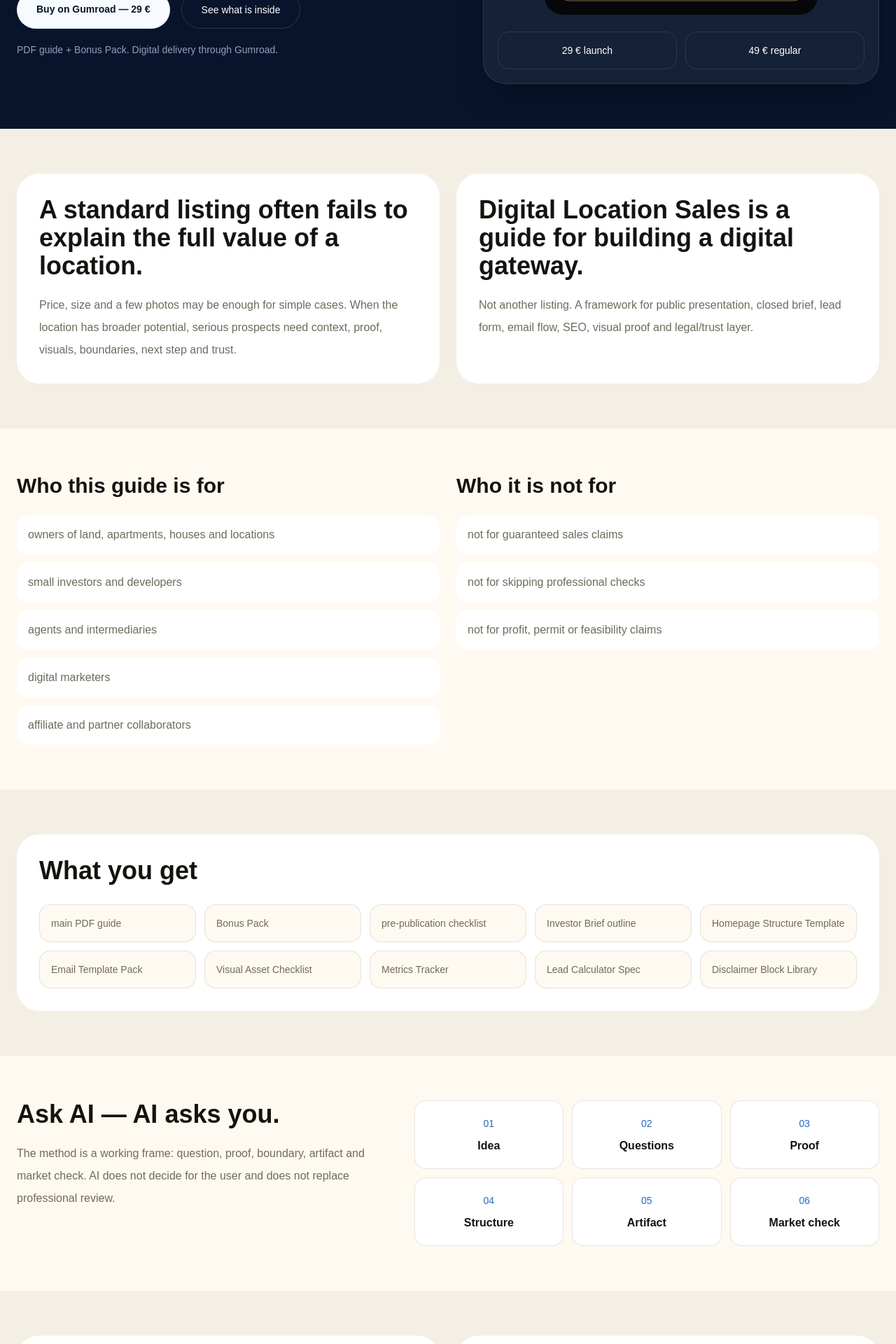
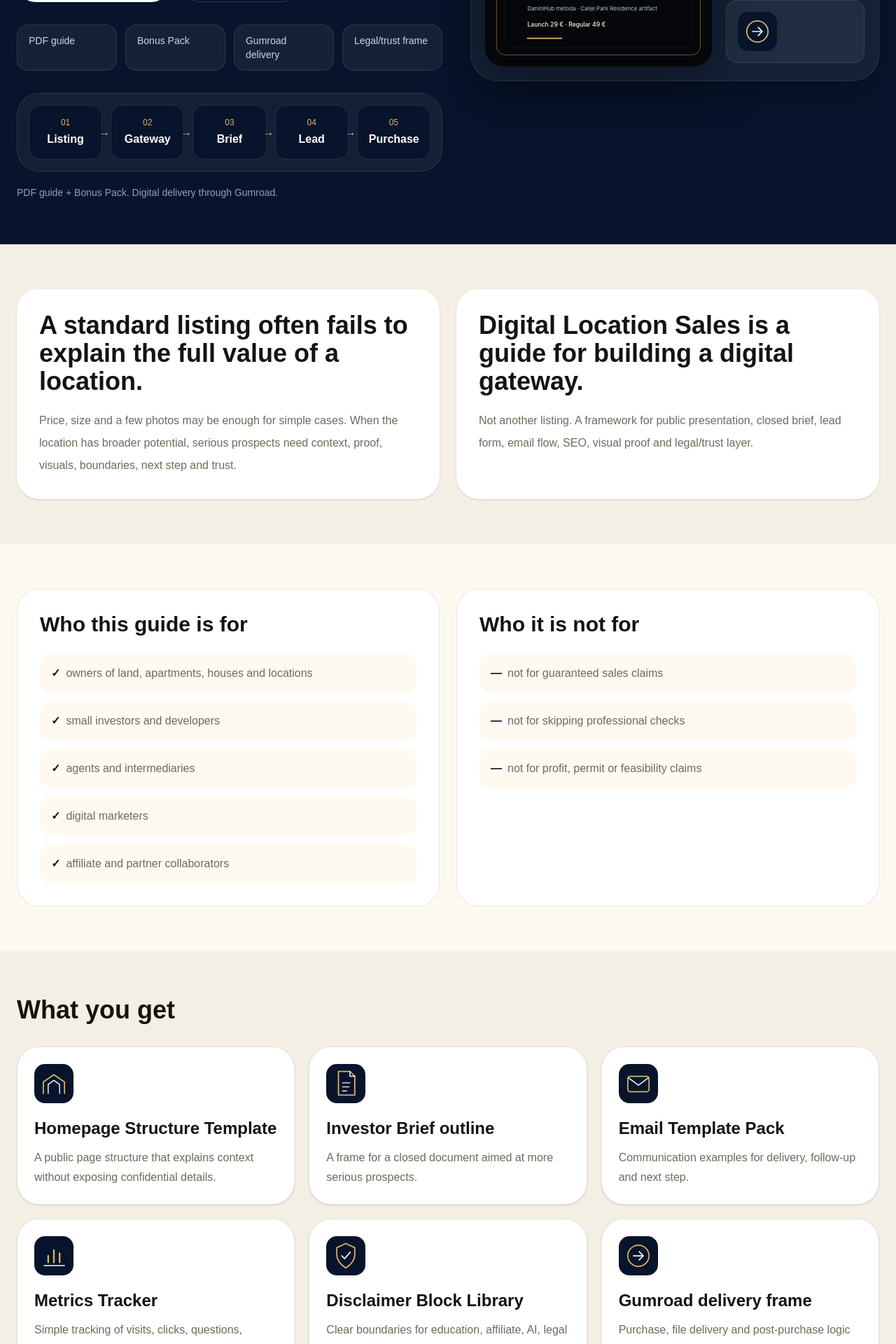
Before and after one commit to danininet/danininet, a Next.js app: page /en/proizvodi/digitalna-prodaja-lokacije in a window 1280 px wide. Shown: the part 720-2640 px from the top of the page at 70% size. Built offline with nearby package versions, Linux system fonts and the light colour scheme; no server answers.

Commit message:
Upgrade DPL landing page with visual funnel system

```diff
--- a/app/[locale]/proizvodi/digitalna-prodaja-lokacije/page.tsx
+++ b/app/[locale]/proizvodi/digitalna-prodaja-lokacije/page.tsx
@@ -3,6 +3,7 @@ import Link from "next/link";
 import { SiteShell, normalizeLocale, localizedPath } from "@/components/layout/SiteShell";
 
 type Locale = "sr" | "de" | "en";
+type VisualKey = "gateway" | "brief" | "email" | "trust" | "metrics" | "gumroad";
 
 type PageCopy = {
   eyebrow: string;
@@ -13,6 +14,8 @@ type PageCopy = {
   price: string;
   regular: string;
   micro: string;
+  heroBadges: string[];
+  visualFlow: string[];
   problemTitle: string;
   problemText: string;
   productTitle: string;
@@ -22,7 +25,7 @@ type PageCopy = {
   notForTitle: string;
   notFor: string[];
   includesTitle: string;
-  includes: string[];
+  includes: { key: VisualKey; title: string; text: string }[];
   methodTitle: string;
   methodText: string;
   methodSteps: string[];
@@ -46,6 +49,8 @@ const copy: Record<Locale, PageCopy> = {
     price: "29 € launch",
     regular: "49 € regular",
     micro: "PDF vodič + Bonus Pack. Digitalna isporuka preko Gumroad-a.",
+    heroBadges: ["PDF vodič", "Bonus Pack", "Gumroad delivery", "Legal/trust okvir"],
+    visualFlow: ["Oglas", "Gateway", "Brief", "Lead", "Kupovina"],
     problemTitle: "Običan oglas često ne objašnjava punu vrednost lokacije.",
     problemText: "Cena, površina i nekoliko fotografija mogu biti dovoljni za jednostavnu nekretninu. Ali kada lokacija ima širi potencijal, ozbiljniji interesent traži kontekst, dokaz, vizuale, granice, sledeći korak i poverenje.",
     productTitle: "Digitalna prodaja lokacije je vodič za izgradnju digitalnog gateway-a.",
@@ -55,7 +60,14 @@ const copy: Record<Locale, PageCopy> = {
     notForTitle: "Za koga nije",
     notFor: ["nije za one koji traže garanciju prodaje", "nije za preskakanje pravne, urbanističke, tehničke ili finansijske provere", "nije za tvrdnje o profitu, dozvolama ili izvodljivosti"],
     includesTitle: "Šta dobijaš",
-    includes: ["glavni PDF vodič", "Bonus Pack", "checklist pre objave", "Investor Brief outline", "Homepage Structure Template", "Email Template Pack", "Visual Asset Checklist", "Metrics Tracker", "Lead Calculator Spec", "Disclaimer Block Library"],
+    includes: [
+      { key: "gateway", title: "Homepage Structure Template", text: "Struktura javne stranice koja objašnjava lokaciju bez otkrivanja poverljivih detalja." },
+      { key: "brief", title: "Investor Brief outline", text: "Okvir za zatvoreni dokument namenjen ozbiljnijim interesentima." },
+      { key: "email", title: "Email Template Pack", text: "Primeri komunikacije za isporuku, follow-up i sledeći korak." },
+      { key: "metrics", title: "Metrics Tracker", text: "Jednostavno merenje poseta, klikova, pitanja, kupovina i signala tržišta." },
+      { key: "trust", title: "Disclaimer Block Library", text: "Blokovi za jasne granice: edukacija, affiliate, AI, legal i health napomene." },
+      { key: "gumroad", title: "Gumroad delivery okvir", text: "Kupovina, isporuka fajlova i post-purchase logika bez support ručne prodaje." },
+    ],
     methodTitle: "Pitaj AI — AI pita tebe.",
     methodText: "Metoda se koristi kao radni okvir: pitanje, dokaz, granica, artifact i provera tržišta. AI ne odlučuje umesto korisnika i ne zamenjuje stručnu proveru.",
     methodSteps: ["Ideja", "Pitanja", "Dokazi", "Struktura", "Artifact", "Tržišna provera"],
@@ -77,6 +89,8 @@ const copy: Record<Locale, PageCopy> = {
     price: "29 € Launch",
     regular: "49 € regulär",
     micro: "PDF-Leitfaden + Bonus Pack. Digitale Lieferung über Gumroad.",
+    heroBadges: ["PDF-Leitfaden", "Bonus Pack", "Gumroad Delivery", "Legal/Trust Rahmen"],
+    visualFlow: ["Anzeige", "Gateway", "Brief", "Lead", "Kauf"],
     problemTitle: "Eine normale Anzeige erklärt oft nicht den vollen Wert eines Standorts.",
     problemText: "Preis, Fläche und ein paar Fotos reichen bei einfachen Objekten. Bei stärkerem Potenzial braucht ein seriöser Interessent Kontext, Belege, Visuals, Grenzen, nächsten Schritt und Vertrauen.",
     productTitle: "Digitaler Verkauf von Standorten ist ein Leitfaden für einen digitalen Gateway.",
@@ -86,7 +100,14 @@ const copy: Record<Locale, PageCopy> = {
     notForTitle: "Für wen er nicht ist",
     notFor: ["nicht für Garantieversprechen", "nicht zum Überspringen fachlicher Prüfungen", "nicht für Profit-, Genehmigungs- oder Machbarkeitsbehauptungen"],
     includesTitle: "Was enthalten ist",
-    includes: ["Haupt-PDF", "Bonus Pack", "Checkliste", "Investor Brief Outline", "Homepage Structure Template", "Email Template Pack", "Visual Asset Checklist", "Metrics Tracker", "Lead Calculator Spec", "Disclaimer Block Library"],
+    includes: [
+      { key: "gateway", title: "Homepage Structure Template", text: "Struktur für eine öffentliche Seite, die Kontext zeigt, ohne Vertrauliches offenzulegen." },
+      { key: "brief", title: "Investor Brief outline", text: "Rahmen für ein geschlossenes Dokument für ernstere Interessenten." },
+      { key: "email", title: "Email Template Pack", text: "Kommunikation für Lieferung, Follow-up und nächsten Schritt." },
+      { key: "metrics", title: "Metrics Tracker", text: "Messung von Besuchen, Klicks, Fragen, Käufen und Marktsignalen." },
+      { key: "trust", title: "Disclaimer Block Library", text: "Klare Grenzen für Bildung, Affiliate, KI, Legal und Health Hinweise." },
+      { key: "gumroad", title: "Gumroad Delivery Rahmen", text: "Kauf, Dateilieferung und Post-Purchase Logik ohne manuelle Support-Verkäufe." },
+    ],
     methodTitle: "Frag die KI — die KI fragt dich.",
     methodText: "Die Methode ist ein Arbeitsrahmen: Frage, Beleg, Grenze, Artifact und Marktprüfung. KI entscheidet nicht und ersetzt keine fachliche Prüfung.",
     methodSteps: ["Idee", "Fragen", "Belege", "Struktur", "Artifact", "Marktprüfung"],
@@ -108,6 +129,8 @@ const copy: Record<Locale, PageCopy> = {
     price: "29 € launch",
     regular: "49 € regular",
     micro: "PDF guide + Bonus Pack. Digital delivery through Gumroad.",
+    heroBadges: ["PDF guide", "Bonus Pack", "Gumroad delivery", "Legal/trust frame"],
+    visualFlow: ["Listing", "Gateway", "Brief", "Lead", "Purchase"],
     problemTitle: "A standard listing often fails to explain the full value of a location.",
     problemText: "Price, size and a few photos may be enough for simple cases. When the location has broader potential, serious prospects need context, proof, visuals, boundaries, next step and trust.",
     productTitle: "Digital Location Sales is a guide for building a digital gateway.",
@@ -117,7 +140,14 @@ const copy: Record<Locale, PageCopy> = {
     notForTitle: "Who it is not for",
     notFor: ["not for guaranteed sales claims", "not for skipping professional checks", "not for profit, permit or feasibility claims"],
     includesTitle: "What you get",
-    includes: ["main PDF guide", "Bonus Pack", "pre-publication checklist", "Investor Brief outline", "Homepage Structure Template", "Email Template Pack", "Visual Asset Checklist", "Metrics Tracker", "Lead Calculator Spec", "Disclaimer Block Library"],
+    includes: [
+      { key: "gateway", title: "Homepage Structure Template", text: "A public page structure that explains context without exposing confidential details." },
+      { key: "brief", title: "Investor Brief outline", text: "A frame for a closed document aimed at more serious prospects." },
+      { key: "email", title: "Email Template Pack", text: "Communication examples for delivery, follow-up and next step." },
+      { key: "metrics", title: "Metrics Tracker", text: "Simple tracking of visits, clicks, questions, purchases and market signals." },
+      { key: "trust", title: "Disclaimer Block Library", text: "Clear boundaries for education, affiliate, AI, legal and health notes." },
+      { key: "gumroad", title: "Gumroad delivery frame", text: "Purchase, file delivery and post-purchase logic without manual support selling." },
+    ],
     methodTitle: "Ask AI — AI asks you.",
     methodText: "The method is a working frame: question, proof, boundary, artifact and market check. AI does not decide for the user and does not replace professional review.",
     methodSteps: ["Idea", "Questions", "Proof", "Structure", "Artifact", "Market check"],
@@ -132,9 +162,54 @@ const copy: Record<Locale, PageCopy> = {
   },
 };
 
+function path(lang: Locale, route: "blog" | "support") {
+  return localizedPath(lang, route);
+}
+
 function Section({ children, tone = "light" }: { children: React.ReactNode; tone?: "light" | "cream" | "dark" }) {
   const cls = tone === "dark" ? "bg-[#07142b] text-white" : tone === "cream" ? "bg-[#f4efe5] text-[#15130f]" : "bg-[#fffaf1] text-[#15130f]";
   return <section className={cls}><div className="mx-auto max-w-7xl px-6 py-16">{children}</div></section>;
+}
+
+function LineIcon({ type }: { type: VisualKey }) {
+  return (
+    <svg viewBox="0 0 96 96" className="h-14 w-14" fill="none" aria-hidden="true">
+      <rect width="96" height="96" rx="26" fill="#07142B" />
+      {type === "gateway" && <><path d="M22 72V44L48 26L74 44V72" stroke="#D7B46A" strokeWidth="3" strokeLinecap="round" strokeLinejoin="round"/><path d="M34 72V50L48 40L62 50V72" stroke="#F7FBFF" strokeWidth="2.4" strokeLinecap="round" strokeLinejoin="round"/></>}
+      {type === "brief" && <><path d="M30 18H58L70 30V76H30V18Z" stroke="#D7B46A" strokeWidth="3" strokeLinejoin="round"/><path d="M58 18V30H70M40 46H58M40 56H56M40 66H50" stroke="#F7FBFF" strokeWidth="2.4" strokeLinecap="round" strokeLinejoin="round"/></>}
+      {type === "email" && <><rect x="22" y="30" width="52" height="38" rx="6" stroke="#D7B46A" strokeWidth="3"/><path d="M24 34L48 52L72 34" stroke="#F7FBFF" strokeWidth="2.4" strokeLinecap="round" strokeLinejoin="round"/></>}
+      {type === "metrics" && <><path d="M24 72H74" stroke="#F7FBFF" strokeWidth="2.4" strokeLinecap="round"/><path d="M34 64V48M48 64V34M62 64V42" stroke="#D7B46A" strokeWidth="4" strokeLinecap="round"/></>}
+      {type === "trust" && <><path d="M48 18L70 28V46C70 60 60 70 48 78C36 70 26 60 26 46V28L48 18Z" stroke="#D7B46A" strokeWidth="3" strokeLinejoin="round"/><path d="M38 48L45 55L59 39" stroke="#F7FBFF" strokeWidth="3" strokeLinecap="round" strokeLinejoin="round"/></>}
+      {type === "gumroad" && <><circle cx="48" cy="48" r="26" stroke="#D7B46A" strokeWidth="3"/><path d="M36 48H60M50 38L60 48L50 58" stroke="#F7FBFF" strokeWidth="3" strokeLinecap="round" strokeLinejoin="round"/></>}
+    </svg>
+  );
+}
+
+function HeroFlow({ items }: { items: string[] }) {
+  return (
+    <div className="mt-8 rounded-[2rem] border border-white/10 bg-white/[0.05] p-4">
+      <div className="grid gap-3 md:grid-cols-5">
+        {items.map((item, index) => (
+          <div key={item} className="relative rounded-2xl border border-white/10 bg-[#07142b] p-4 text-center">
+            <span className="block text-xs text-[#d7b46a]">0{index + 1}</span>
+            <span className="mt-1 block font-semibold text-white">{item}</span>
+            {index < items.length - 1 ? <span className="absolute -right-3 top-1/2 hidden -translate-y-1/2 text-[#d7b46a] md:block">→</span> : null}
+          </div>
+        ))}
+      </div>
+    </div>
+  );
+}
+
+function ChecklistColumn({ title, items, mark }: { title: string; items: string[]; mark: string }) {
+  return (
+    <article className="rounded-[2rem] border border-black/10 bg-white p-8">
+      <h2 className="text-3xl font-semibold">{title}</h2>
+      <ul className="mt-6 grid gap-3">
+        {items.map((x) => <li key={x} className="rounded-2xl bg-[#fffaf1] p-4 text-[#706a5d]"><strong className="mr-2 text-[#07142b]">{mark}</strong>{x}</li>)}
+      </ul>
+    </article>
+  );
 }
 
 export default async function ProductPage({ params }: { params: Promise<{ locale: string }> }) {
@@ -145,8 +220,9 @@ export default async function ProductPage({ params }: { params: Promise<{ locale
 
   return (
     <SiteShell locale={lang} currentPath={localizedPath(lang, "dpl")}>
-      <section className="bg-[#07142b] text-white">
-        <div className="mx-auto grid max-w-7xl gap-10 px-6 py-16 lg:grid-cols-[1.05fr_0.95fr] lg:items-center">
+      <section className="relative overflow-hidden bg-[#07142b] text-white">
+        <div className="absolute inset-0 bg-[radial-gradient(circle_at_16%_8%,rgba(215,180,106,0.18),transparent_32%),radial-gradient(circle_at_84%_14%,rgba(68,130,190,0.20),transparent_34%)]" />
+        <div className="relative mx-auto grid max-w-7xl gap-10 px-6 py-16 lg:grid-cols-[1.02fr_0.98fr] lg:items-center">
           <div>
             <p className="text-sm uppercase tracking-[0.24em] text-[#d7b46a]">{t.eyebrow}</p>
             <h1 className="mt-5 max-w-4xl text-5xl font-semibold leading-tight tracking-tight md:text-6xl">{t.title}</h1>
@@ -155,31 +231,37 @@ export default async function ProductPage({ params }: { params: Promise<{ locale
               <Link href={checkoutUrl} className="rounded-full bg-[#f7fbff] px-7 py-4 text-sm font-semibold text-[#07142b]">{t.buy}</Link>
               <a href="#inside" className="rounded-full border border-white/15 px-7 py-4 text-sm font-medium text-white">{t.inside}</a>
             </div>
+            <div className="mt-8 grid gap-3 sm:grid-cols-2 lg:grid-cols-4">
+              {t.heroBadges.map((badge) => <span key={badge} className="rounded-2xl border border-white/10 bg-white/[0.06] px-4 py-3 text-sm text-slate-300">{badge}</span>)}
+            </div>
+            <HeroFlow items={t.visualFlow} />
             <p className="mt-5 text-sm text-slate-400">{t.micro}</p>
           </div>
-          <aside className="rounded-[2rem] border border-white/10 bg-white/[0.06] p-5 shadow-2xl">
-            <Image src="/images/products/digitalna-prodaja-lokacije-cover.svg" alt="Digitalna prodaja lokacije cover" width={900} height={1272} priority className="mx-auto h-auto w-full max-w-[390px] rounded-[1.6rem]" />
-            <div className="mt-6 grid grid-cols-2 gap-3 text-sm">
-              <span className="rounded-2xl border border-white/10 p-4 text-center">{t.price}</span>
-              <span className="rounded-2xl border border-white/10 p-4 text-center">{t.regular}</span>
+          <aside className="rounded-[2.4rem] border border-white/10 bg-white/[0.06] p-5 shadow-2xl">
+            <div className="grid gap-5 md:grid-cols-[0.62fr_0.38fr] md:items-center lg:grid-cols-1 xl:grid-cols-[0.62fr_0.38fr]">
+              <Image src="/images/products/digitalna-prodaja-lokacije-cover.svg" alt="Digitalna prodaja lokacije cover" width={900} height={1272} priority className="mx-auto h-auto w-full max-w-[380px] rounded-[1.6rem] shadow-[0_24px_80px_rgba(0,0,0,0.36)]" />
+              <div className="grid gap-3">
+                <span className="rounded-2xl border border-white/10 bg-[#07142b] p-5 text-center"><strong className="block text-3xl text-[#d7b46a]">{t.price}</strong><small className="mt-2 block text-slate-400">{t.regular}</small></span>
+                {(["gateway", "brief", "gumroad"] as VisualKey[]).map((icon) => <span key={icon} className="rounded-2xl border border-white/10 bg-white/[0.05] p-4"><LineIcon type={icon} /></span>)}
+              </div>
             </div>
           </aside>
         </div>
       </section>
 
-      <Section tone="cream"><div className="grid gap-6 lg:grid-cols-2"><article className="rounded-[2rem] bg-white p-8"><h2 className="text-4xl font-semibold">{t.problemTitle}</h2><p className="mt-5 leading-8 text-[#706a5d]">{t.problemText}</p></article><article className="rounded-[2rem] bg-white p-8"><h2 className="text-4xl font-semibold">{t.productTitle}</h2><p className="mt-5 leading-8 text-[#706a5d]">{t.productText}</p></article></div></Section>
+      <Section tone="cream"><div className="grid gap-6 lg:grid-cols-2"><article className="rounded-[2rem] bg-white p-8 shadow-sm"><h2 className="text-4xl font-semibold">{t.problemTitle}</h2><p className="mt-5 leading-8 text-[#706a5d]">{t.problemText}</p></article><article className="rounded-[2rem] bg-white p-8 shadow-sm"><h2 className="text-4xl font-semibold">{t.productTitle}</h2><p className="mt-5 leading-8 text-[#706a5d]">{t.productText}</p></article></div></Section>
 
-      <Section><div className="grid gap-6 lg:grid-cols-2"><article><h2 className="text-3xl font-semibold">{t.audienceTitle}</h2><ul className="mt-6 grid gap-3">{t.audience.map((x) => <li key={x} className="rounded-2xl bg-white p-4 text-[#706a5d]">{x}</li>)}</ul></article><article><h2 className="text-3xl font-semibold">{t.notForTitle}</h2><ul className="mt-6 grid gap-3">{t.notFor.map((x) => <li key={x} className="rounded-2xl bg-white p-4 text-[#706a5d]">{x}</li>)}</ul></article></div></Section>
+      <Section><div className="grid gap-6 lg:grid-cols-2"><ChecklistColumn title={t.audienceTitle} items={t.audience} mark="✓" /><ChecklistColumn title={t.notForTitle} items={t.notFor} mark="—" /></div></Section>
 
-      <Section tone="cream"><div id="inside" className="rounded-[2rem] bg-white p-8"><h2 className="text-4xl font-semibold">{t.includesTitle}</h2><div className="mt-7 grid gap-3 md:grid-cols-2 lg:grid-cols-5">{t.includes.map((x) => <span key={x} className="rounded-2xl border border-black/10 bg-[#fffaf1] p-4 text-sm text-[#706a5d]">{x}</span>)}</div></div></Section>
+      <Section tone="cream"><div id="inside"><h2 className="text-4xl font-semibold">{t.includesTitle}</h2><div className="mt-8 grid gap-5 md:grid-cols-2 lg:grid-cols-3">{t.includes.map((x) => <article key={x.title} className="rounded-[2rem] border border-black/10 bg-white p-6 shadow-sm"><LineIcon type={x.key} /><h3 className="mt-5 text-2xl font-semibold">{x.title}</h3><p className="mt-3 leading-7 text-[#706a5d]">{x.text}</p></article>)}</div></div></Section>
 
-      <Section><div className="grid gap-6 lg:grid-cols-[0.9fr_1.1fr]"><article><h2 className="text-4xl font-semibold">{t.methodTitle}</h2><p className="mt-5 leading-8 text-[#706a5d]">{t.methodText}</p></article><div className="grid gap-3 md:grid-cols-3">{t.methodSteps.map((x, i) => <div key={x} className="rounded-2xl border border-black/10 bg-white p-5 text-center"><span className="text-sm text-[#226bbf]">0{i + 1}</span><p className="mt-2 font-semibold">{x}</p></div>)}</div></div></Section>
+      <Section><div className="grid gap-8 lg:grid-cols-[0.88fr_1.12fr]"><article><h2 className="text-4xl font-semibold">{t.methodTitle}</h2><p className="mt-5 leading-8 text-[#706a5d]">{t.methodText}</p></article><div className="rounded-[2rem] border border-black/10 bg-white p-5"><div className="grid gap-3 md:grid-cols-3">{t.methodSteps.map((x, i) => <div key={x} className="rounded-2xl border border-black/10 bg-[#fffaf1] p-5 text-center"><span className="text-sm text-[#226bbf]">0{i + 1}</span><p className="mt-2 font-semibold">{x}</p></div>)}</div></div></div></Section>
 
-      <Section tone="cream"><div className="grid gap-6 lg:grid-cols-2"><article className="rounded-[2rem] bg-white p-8"><h2 className="text-3xl font-semibold">{t.proofTitle}</h2><p className="mt-5 leading-8 text-[#706a5d]">{t.proofText}</p></article><article className="rounded-[2rem] bg-white p-8"><h2 className="text-3xl font-semibold">{t.purchaseTitle}</h2><ol className="mt-6 grid gap-3">{t.purchaseSteps.map((x, i) => <li key={x} className="rounded-2xl bg-[#fffaf1] p-4 text-[#706a5d]"><strong className="text-[#07142b]">0{i + 1}</strong> · {x}</li>)}</ol></article></div></Section>
+      <Section tone="cream"><div className="grid gap-6 lg:grid-cols-2"><article className="rounded-[2rem] bg-white p-8 shadow-sm"><h2 className="text-3xl font-semibold">{t.proofTitle}</h2><p className="mt-5 leading-8 text-[#706a5d]">{t.proofText}</p></article><article className="rounded-[2rem] bg-white p-8 shadow-sm"><h2 className="text-3xl font-semibold">{t.purchaseTitle}</h2><ol className="mt-6 grid gap-3">{t.purchaseSteps.map((x, i) => <li key={x} className="rounded-2xl bg-[#fffaf1] p-4 text-[#706a5d]"><strong className="text-[#07142b]">0{i + 1}</strong> · {x}</li>)}</ol></article></div></Section>
 
-      <Section><h2 className="text-4xl font-semibold">{t.faqTitle}</h2><div className="mt-7 grid gap-4 md:grid-cols-2">{t.faq.map(([q, a]) => <article key={q} className="rounded-[2rem] bg-white p-6"><h3 className="text-xl font-semibold">{q}</h3><p className="mt-3 leading-7 text-[#706a5d]">{a}</p></article>)}</div></Section>
+      <Section><h2 className="text-4xl font-semibold">{t.faqTitle}</h2><div className="mt-7 grid gap-4 md:grid-cols-2">{t.faq.map(([q, a]) => <article key={q} className="rounded-[2rem] bg-white p-6 shadow-sm"><h3 className="text-xl font-semibold">{q}</h3><p className="mt-3 leading-7 text-[#706a5d]">{a}</p></article>)}</div></Section>
 
-      <Section tone="dark"><div className="grid gap-8 lg:grid-cols-[1fr_auto] lg:items-center"><div><h2 className="text-4xl font-semibold">{t.finalTitle}</h2><p className="mt-5 max-w-3xl leading-8 text-slate-300">{t.disclaimer}</p></div><Link href={checkoutUrl} className="rounded-full bg-[#f7fbff] px-7 py-4 text-sm font-semibold text-[#07142b]">{t.buy}</Link></div></Section>
+      <Section tone="dark"><div className="grid gap-8 lg:grid-cols-[1fr_auto] lg:items-center"><div><h2 className="text-4xl font-semibold">{t.finalTitle}</h2><p className="mt-5 max-w-3xl leading-8 text-slate-300">{t.disclaimer}</p><div className="mt-6 flex flex-wrap gap-3 text-sm text-slate-300"><Link href={path(lang, "blog")} className="rounded-full border border-white/10 px-4 py-2">Blog</Link><Link href={path(lang, "support")} className="rounded-full border border-white/10 px-4 py-2">Support</Link></div></div><Link href={checkoutUrl} className="rounded-full bg-[#f7fbff] px-7 py-4 text-sm font-semibold text-[#07142b]">{t.buy}</Link></div></Section>
     </SiteShell>
   );
 }
```
